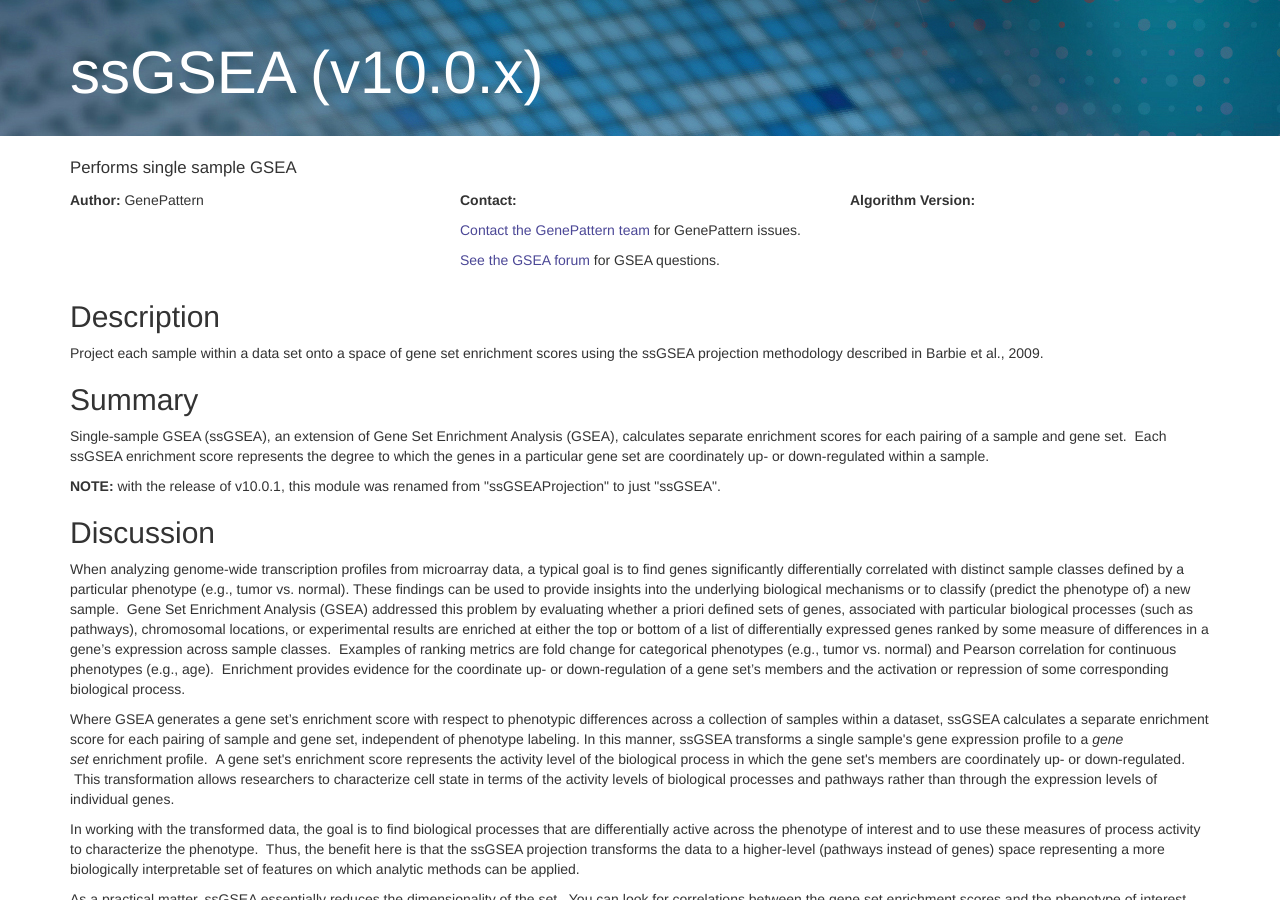
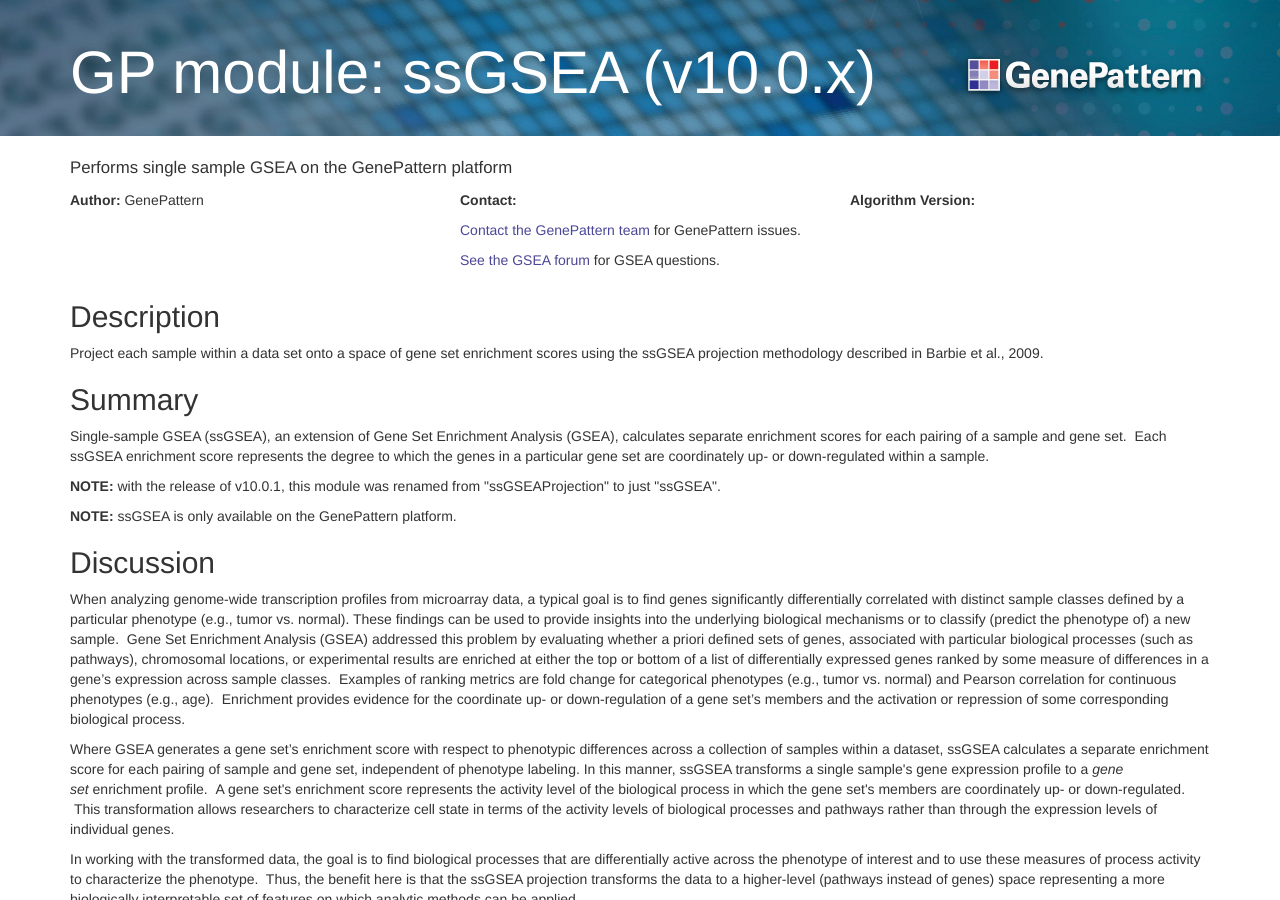
Before and after one commit to GSEA-MSigDB/ssGSEA-gpmodule, a Jekyll site: the page docs/v10/index.html, which Jekyll copies as it is, in a window 1280 px wide and 900 px high. Built offline with Jekyll 4.4.1, drawn with Linux system fonts in a browser that asks for light colours.

Commit message:
Minor doc updates
Trying to clarify that this is in the context of GenePattern.

```diff
--- a/docs/v10/index.html
+++ b/docs/v10/index.html
@@ -13,13 +13,13 @@
 <body>
 	<div class="gp-content-header fluid">
 	<div class="container">
-		<h1>ssGSEA (v10.0.x)</h1>
+		<h1>GP module: ssGSEA (v10.0.x) <a style="float: right" href="https://www.genepattern.org"><img alt="GP Logo" src="gplogo.png" /></a></h1>
 	</div>
 </div>
 <div class="container">
 	<div class="row">
 		<div class="col-md-12">
-			<p style="font-size: 1.2em; margin-top: 20px;">Performs single sample GSEA</p>
+			<p style="font-size: 1.2em; margin-top: 20px;">Performs single sample GSEA on the GenePattern platform</p>
 			<div class="row">
 				<div class="col-sm-4">
 					<p><strong>Author: </strong>GenePattern</p>
@@ -46,6 +46,7 @@
 <p>Single-sample GSEA (ssGSEA), an extension of Gene Set Enrichment Analysis (GSEA), calculates separate enrichment scores for each pairing of a sample and gene set.&nbsp; Each ssGSEA enrichment score represents the degree to which the genes in a particular gene set are coordinately up- or down-regulated within a sample.</p>
 
 <p><strong>NOTE:</strong> with the release of v10.0.1, this module was renamed from "ssGSEAProjection" to just "ssGSEA".</p>
+<p><strong>NOTE:</strong> ssGSEA is only available on the GenePattern platform.</p>
 
 <h2>Discussion</h2>
 
```
Also changed, not shown: docs/v10/gplogo.png (added).
